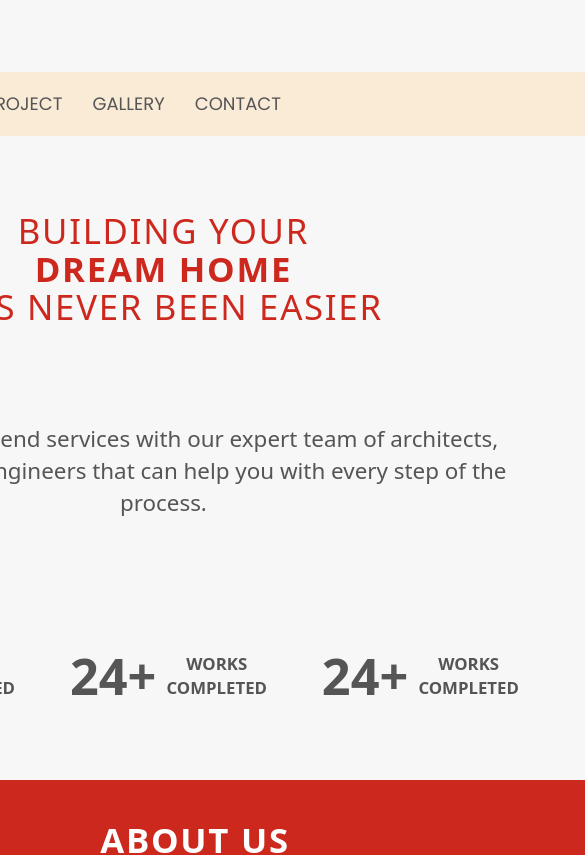
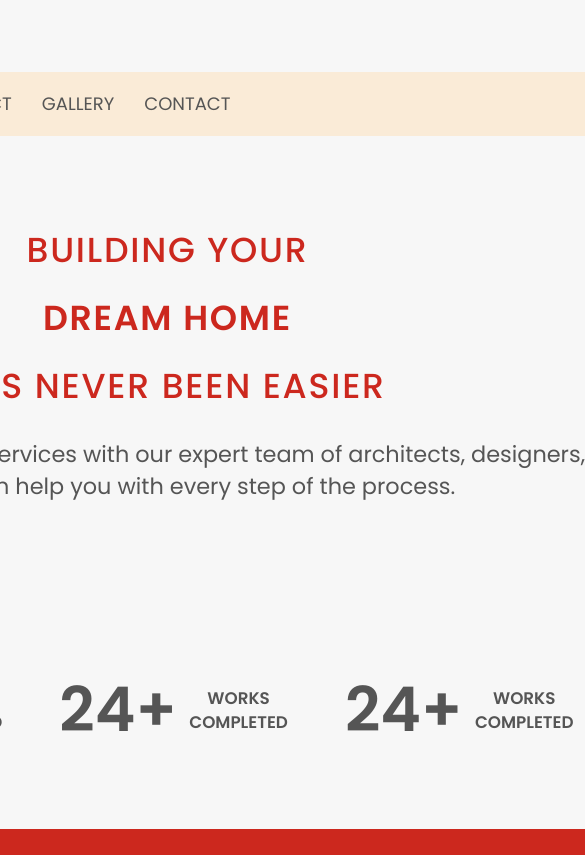
Before and after one commit to 4N1Z/PaithrikaHome, a React (Vite) app: page / in a window 390 px wide. Shown: the top 855 px of the page, 585 px wide, since content can reach past the window. Built offline with nearby package versions, Linux system fonts and the light colour scheme.

Commit message:
Brave fuckedup

```diff
--- a/package.json
+++ b/package.json
@@ -9,7 +9,9 @@
     "preview": "vite preview"
   },
   "dependencies": {
+    "bootstrap": "^5.2.3",
     "react": "^18.2.0",
+    "react-bootstrap": "^2.7.0",
     "react-dom": "^18.2.0",
     "react-router-dom": "^6.4.4"
   },
--- a/src/App.css
+++ b/src/App.css
@@ -6,13 +6,13 @@ font-family: 'Poppins', sans-serif; */
 @tailwind base;
 @tailwind components;
 @tailwind utilities;
-/*
+
 body{
 
   font-family: 'Poppins', sans-serif;
   background-color: #F3F3F3;
   width: 100%;
-} */
+}
 
 body::-webkit-scrollbar{
   display: none;
--- a/src/App.jsx
+++ b/src/App.jsx
@@ -28,6 +28,7 @@ function App() {
       <Projects/>
       <Brands/>
       <Testimonials/>
+      {/* <HomeTest/> */}
     </div>
   );
 }
--- a/src/components/Home/Home.css
+++ b/src/components/Home/Home.css
@@ -11,7 +11,7 @@
     display: grid;
     grid-template-columns: 1fr 1fr;
     grid-gap: 6em;
-    align-content: stretch;
+    /* align-content: stretch; */
 }
 
 .leftBox{
@@ -20,14 +20,18 @@
 }
 
 .rightBox{
-    background-color: blueviolet;
+    /* background-color: blueviolet; */
 }
+
+
+
 .heading{
     display: grid;
     grid-template-rows: 1fr 1fr;
     padding: 0.5rem;
     /* background-color: bisque;  */
 }
+
 .counterContainer{
     display: grid;
     grid-template-columns: 1fr 1fr 1fr;
@@ -52,7 +56,7 @@
 }
 
 .counter{
-    /* display: f/; */
+    /* display: flex; */
     display: inline-flex;
     align-items: center;
     padding: 1em;
@@ -75,34 +79,3 @@
     font-size: 0.75em;
     text-transform: uppercase;
 }
-
-@media (max-width:640px){
-    .rightBox{
-        display:none;
-        z-index: -1;
-    }
-    .leftBox{
-        z-index: 10;
-        display: flex;
-        /* flex: none; */
-        flex-direction: column;
-        font: size 1em;
-        text-align: center;
-    }
-    .title{
-        font-size: 1.7em;
-        line-height: 1.1em;
-    }
-    /* .subTitle{
-        font-size: 0.9em;
-        line-height: 1.2em;
-    } */
-    .countNumber{
-        font-size: 2.25em;
-    }
-
-    .countTitle{
-        font-size: 0.75em;
-        text-transform: uppercase;
-    }
-}
--- a/src/components/Home/Home.jsx
+++ b/src/components/Home/Home.jsx
@@ -1,5 +1,6 @@
 import React from "react";
 import "./Home.css";
+import { homePic } from "../../assets/images/export_file";
 
 function Home() {
   return (
@@ -42,7 +43,7 @@ function Home() {
 
         <div className="rightBox">
           <div className="Gallery">
-            <img src="/homePic.png" alt="home pic" />
+            <img className = "homePic" src={homePic} alt="home pic" />
           </div>
         </div>
 
--- /dev/null
+++ b/src/components/OneStop/OneStop.jsx
@@ -0,0 +1,19 @@
+import React from 'react'
+import "./OneStop.css"
+import "../../App.css"
+
+function OneStop() {
+  return (
+    <div>
+        <h1 className="title">One Stop Solution</h1>
+        <div className="oneContainer">
+            <div className="1half">
+
+            </div>
+            <div className="2half"></div>
+        </div>
+    </div>
+  )
+}
+
+export default OneStop
```
Also changed, not shown: src/components/OneStop/OneStop.css (added), 1 other file (tests, documents, lock files or other folders).
